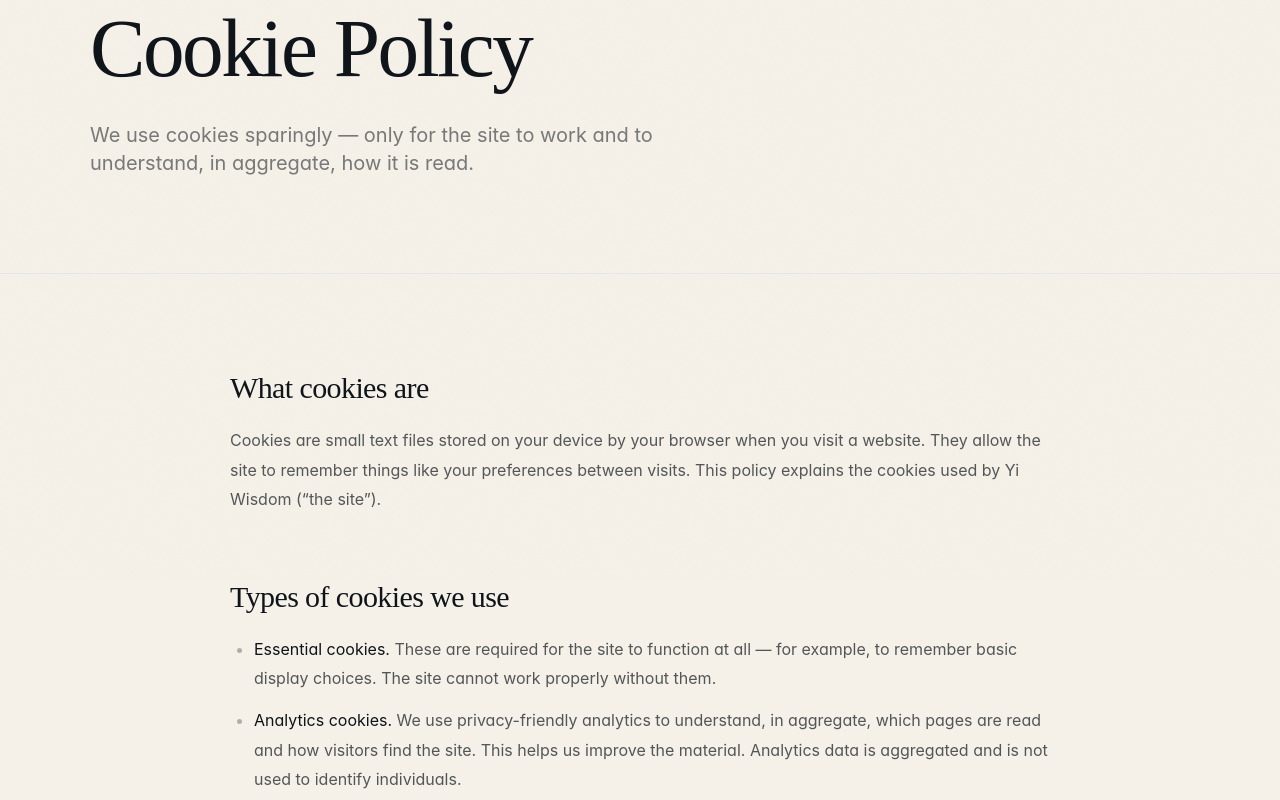
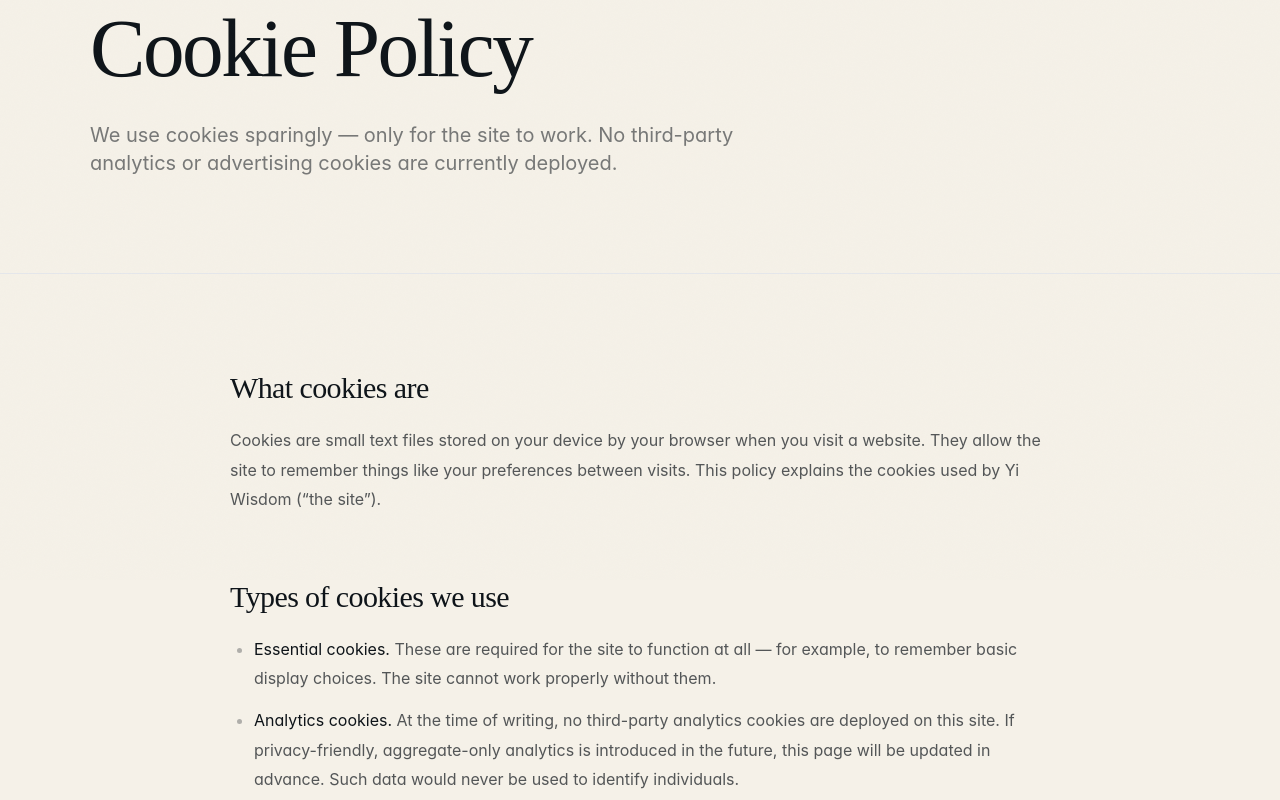
Before and after one commit to ziqi108/changebook, a Next.js app: page /cookie-policy in a window 1280 px wide. Shown: the part 220-1020 px from the top of the page. Built offline with nearby package versions, Linux system fonts and the light colour scheme.

Commit message:
fix: correct verified course facts and cookie policy per content audit
Intermediate includes restored to all 64 hexagrams verified. Beginner lessons corrected from 22 to real 3. Cookie Policy states no analytics currently deployed. CONTENT_TODO updated with verified facts.

```diff
--- a/app/cookie-policy/page.tsx
+++ b/app/cookie-policy/page.tsx
@@ -30,8 +30,8 @@
             <h1 className="display-lg max-w-3xl mb-8">Cookie Policy</h1>
 
             <p className="text-lg md:text-xl text-ink/55 leading-relaxed max-w-2xl">
-              We use cookies sparingly &mdash; only for the site to work and to
-              understand, in aggregate, how it is read.
+              We use cookies sparingly &mdash; only for the site to work. No
+              third-party analytics or advertising cookies are currently deployed.
             </p>
           </div>
         </div>
@@ -60,11 +60,11 @@
                   without them.
                 </li>
                 <li>
-                  <span className="text-ink">Analytics cookies.</span> We use
-                  privacy-friendly analytics to understand, in aggregate, which
-                  pages are read and how visitors find the site. This helps us
-                  improve the material. Analytics data is aggregated and is not
-                  used to identify individuals.
+                  <span className="text-ink">Analytics cookies.</span> At the
+                  time of writing, no third-party analytics cookies are deployed
+                  on this site. If privacy-friendly, aggregate-only analytics is
+                  introduced in the future, this page will be updated in advance.
+                  Such data would never be used to identify individuals.
                 </li>
               </ul>
               <p>
--- a/lib/course-details.ts
+++ b/lib/course-details.ts
@@ -94,7 +94,7 @@
     currency: '',
     nextCohort: 'Open enrollment',
     includes: [
-      'Translation and commentary on the hexagrams',
+      'Translation and commentary on all 64 hexagrams',
       'Classical texts: Tuan Zhuan, Xiang Zhuan, Wenyan Zhuan',
       'Symbolic correspondences and inner logic',
       'Case studies for daily life application',
--- a/lib/data.ts
+++ b/lib/data.ts
@@ -23,9 +23,9 @@
       'Foundations of yin & yang, the eight trigrams, coin casting, and your first hexagram. Designed for complete newcomers.',
     accent: 'ink',
     hexagramIds: [1, 2],
-    duration: '4 weeks',
-    lessons: 22,
-    features: ['Yin & Yang foundations', 'Eight trigrams', 'Coin casting practice', 'First 10 hexagrams', 'Daily ritual guide'],
+    duration: '',
+    lessons: 3,
+    features: ['Yin & Yang foundations', 'Eight trigrams', 'Coin casting practice', 'Your first hexagrams', 'Daily ritual guide'],
     price: 'Free',
     status: 'Available',
   },
```
Also changed, not shown: 1 other file (tests, documents, lock files or other folders).
